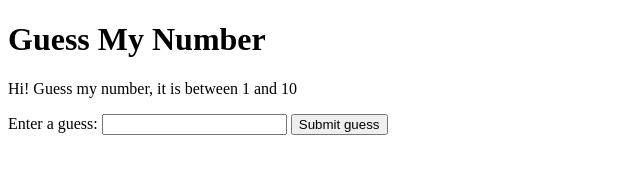
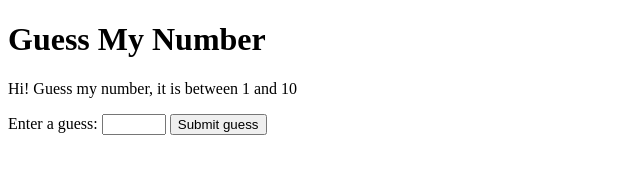
Before and after one commit to JanKristianNilsen/mm912-oppgave2, a plain HTML site: page spill.html in a window 1280 px wide. Shown: the whole page, without its empty margins (0-640 px from the left). Drawn offline with Linux system fonts and the light colour scheme.

Commit message:
Update spill.html

```diff
--- a/spill.html
+++ b/spill.html
@@ -14,15 +14,9 @@
 	</p>
 
 	<div class="form">
-		<label for="guessField">
-			Enter a guess:
-		</label>
-
-		<input type="text" id="guessField"
-			class="guessField">
-
-		<input type="submit" value="Submit guess"
-			class="guessSubmit" id="submitguess">
+		<label for="guessField">Enter a guess:</label>
+		<input type="number" min="1" max="100" required id="guessField" class="guessField">
+		<input type="submit" value="Submit guess" class="guessSubmit">
 	</div>
 	<script src="spill.js"></script>
 </body>
```
